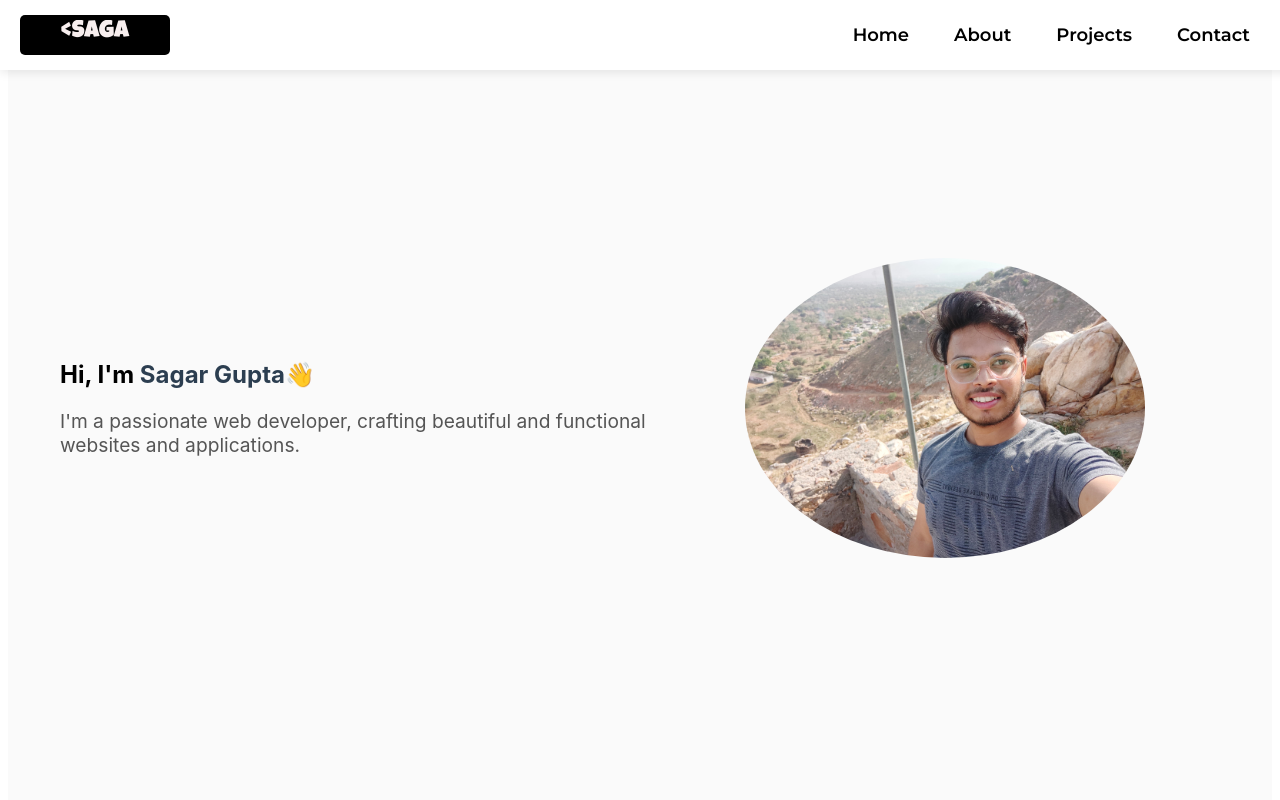
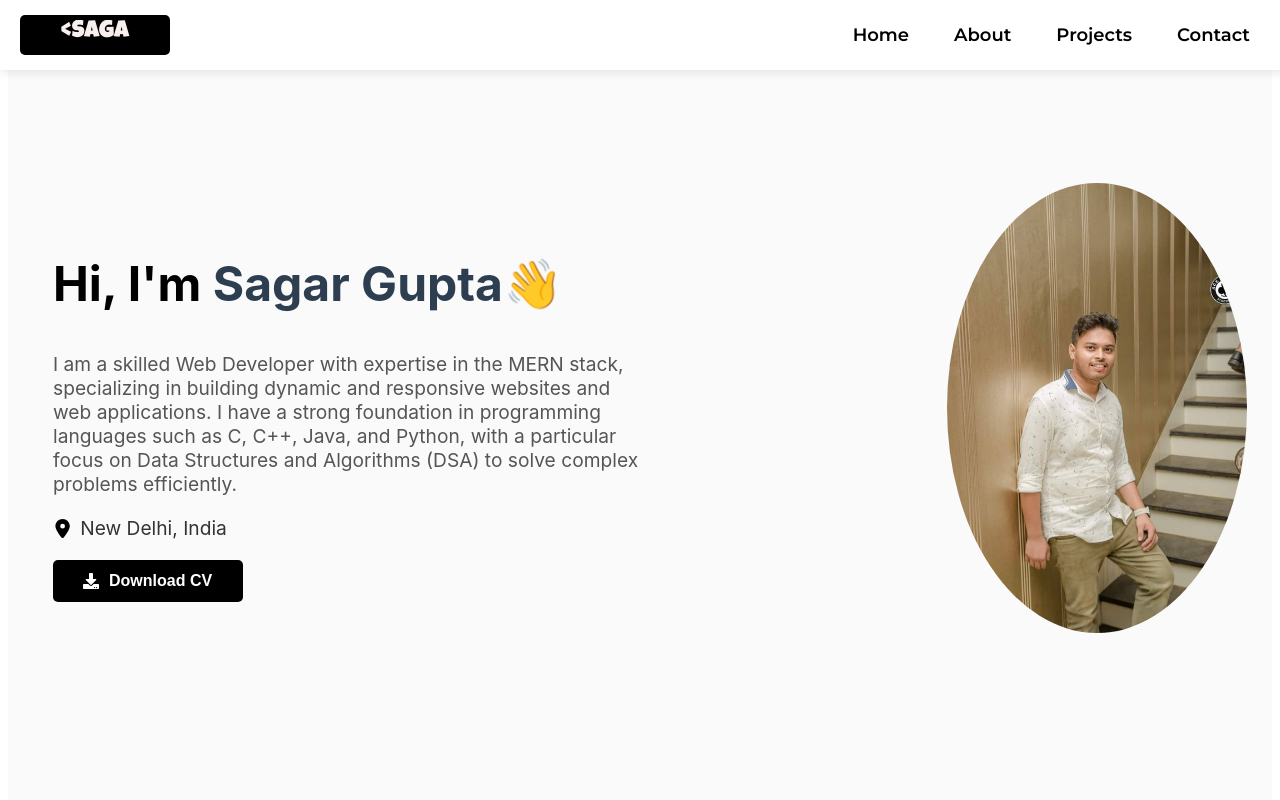
Before and after one commit to thesagargupta/PERSONAL-PORTFOLIO, a React (Vite) app: page / in a window 1280 px wide. Shown: the top 800 px of the page. Built offline with nearby package versions, Linux system fonts and the light colour scheme; a web font is replaced by a local one.

Commit message:
commit fix

```diff
--- a/src/App.css
+++ b/src/App.css
@@ -0,0 +1,3 @@
+html {
+    scroll-behavior: smooth; /* Enable smooth scrolling */
+  }
--- a/src/components/Home.css
+++ b/src/components/Home.css
@@ -4,16 +4,22 @@
     align-items: center;
     height: 100vh; /* Full viewport height */
     background-color: #fafafa;
+    overflow: hidden; /* Prevents content from overflowing */
+  }
+
+  h1 {
+    font-size: 3rem;
   }
 
   .home-container {
     display: flex;
-    justify-content: center;
+    justify-content: space-between; /* Distribute space between content */
     align-items: center;
-    max-width: 1200px;
-    padding: 20px;
+    max-width: 1580px;
+    padding: 25px;
     margin: 0 auto;
     width: 100%;
+    box-sizing: border-box;
   }
 
   .intro-text {
@@ -35,27 +41,102 @@
   .image-container {
     flex: 1;
     display: flex;
-    justify-content: center;
+    justify-content: flex-end; /* Align the image to the right */
     align-items: center;
   }
 
   .profile-image {
     width: 100%;
     height: auto;
-    max-width: 400px; /* Set max width to avoid stretching */
+    max-width: 300px; /* Set max width to avoid stretching */
     border-radius: 50%;
     object-fit: cover; /* Maintain aspect ratio */
   }
 
+  /* Location and CV Button styling */
+  .extra-info {
+    display: flex;
+    flex-direction: column; /* Stack location and button vertically */
+    gap: 20px; /* Space between location and button */
+    margin-top: 20px;
+  }
+
+  .location {
+    display: flex;
+    align-items: center;
+    color: #333;
+    font-size: 1.2rem;
+  }
+
+  .location svg {
+    margin-right: 8px;
+    color: #000000; /* Icon color to match button */
+  }
+
+  .cv-btn {
+    background-color: #000000;
+    color: white;
+    font-size: 1rem;
+    padding: 12px 30px;
+    border: none;
+    border-radius: 5px;
+    cursor: pointer;
+    display: flex;
+    align-items: center;
+    font-weight: 600;
+    transition: background-color 0.3s ease;
+    width: 190px;
+  }
+
+  .cv-btn:hover {
+    background-color: gray;
+  }
+
+  .cv-btn svg {
+    margin-right: 10px;
+  }
+
+  /* Animation for Hand Emoji */
+  @keyframes wave {
+    0% {
+      transform: rotate(0deg);
+    }
+    25% {
+      transform: rotate(10deg);
+    }
+    50% {
+      transform: rotate(0deg);
+    }
+    75% {
+      transform: rotate(-10deg);
+    }
+    100% {
+      transform: rotate(0deg);
+    }
+  }
+
+  .hand-emoji {
+    display: inline-block;
+    animation: wave 1s ease-in-out infinite;
+    animation-delay: 0s; /* Add delay to start after 3 seconds */
+  }
+
   /* Responsive Styles */
   @media (max-width: 768px) {
+    .home-section {
+      height: auto; /* Allow the height to be dynamic */
+      padding: 20px; /* Add padding to prevent content from touching edges */
+    }
+
     .home-container {
       flex-direction: column-reverse; /* Make image appear on top in mobile */
       text-align: center; /* Center content */
+      width: 100%;
+      padding-top: 60px;
     }
 
     .profile-image {
-      max-width: 300px; /* Adjust image size for smaller screens */
+      max-width: 250px; /* Adjust image size for smaller screens */
       margin-bottom: 20px; /* Add spacing between image and content */
     }
 
@@ -63,4 +144,16 @@
       padding-left: 0;
       padding-right: 0;
     }
+
+    .extra-info {
+      gap: 20px;
+      margin-top: 25px;
+      flex-direction: row;
+      display: flex;
+      justify-content: center;
+    }
+
+    .cv-btn {
+      padding: 10px 25px; /* Smaller padding on mobile */
+    }
   }
--- a/src/components/Home.jsx
+++ b/src/components/Home.jsx
@@ -1,17 +1,51 @@
-import './Home.css';
-import photo1 from '../assets/photo.jpg'
-import photo2 from '../assets/photo1.jpg'
-import photo3 from '../assets/photo2.jpg'
+import { FaDownload } from "react-icons/fa";
+import { FaLocationDot } from "react-icons/fa6"; // Import icons
+import "./Home.css";
+import photo1 from "../assets/photo.jpg";
+import photo2 from "../assets/photo1.jpg";
+import photo3 from "../assets/photo2.jpg";
+import photo4 from "../assets/photo3.jpg";
+import photo5 from "../assets/photo4.jpg";
+
 const Home = () => {
+  const handleDownloadCV = () => {
+    // Replace with your CV file path
+    const cvUrl = "/path-to-your-cv.pdf";
+    const link = document.createElement("a");
+    link.href = cvUrl;
+    link.download = "Sagar_Gupta_CV.pdf";
+    link.click();
+  };
+
   return (
     <section id="home" className="home-section">
       <div className="home-container">
         <div className="intro-text">
-          <h1>Hi, I&apos;m <span className="name">Sagar Gupta👋</span></h1>
-          <p className="description">I&apos;m a passionate web developer, crafting beautiful and functional websites and applications.</p>
+          <h1>
+            Hi, I&apos;m <span className="name">Sagar Gupta</span>
+            <span className="hand-emoji">👋</span> {/* Add hand emoji with class */}
+          </h1>
+          <p className="description">
+            I am a skilled Web Developer with expertise in the MERN stack,
+            specializing in building dynamic and responsive websites and web
+            applications. I have a strong foundation in programming languages
+            such as C, C++, Java, and Python, with a particular focus on Data
+            Structures and Algorithms (DSA) to solve complex problems
+            efficiently.
+          </p>
+
+          {/* Location and CV Button */}
+          <div className="extra-info">
+            <div className="location">
+              <FaLocationDot /> <span>New Delhi, India</span>
+            </div>
+            <button className="cv-btn" onClick={handleDownloadCV}>
+              <FaDownload /> Download CV
+            </button>
+          </div>
         </div>
         <div className="image-container">
-          <img src={photo3} alt="Sagar Gupta" className="profile-image" />
+          <img src={photo5} alt="Sagar Gupta" className="profile-image" />
         </div>
       </div>
     </section>
```
Also changed, not shown: src/assets/photo3.jpg (added), src/assets/photo4.jpg (added).
